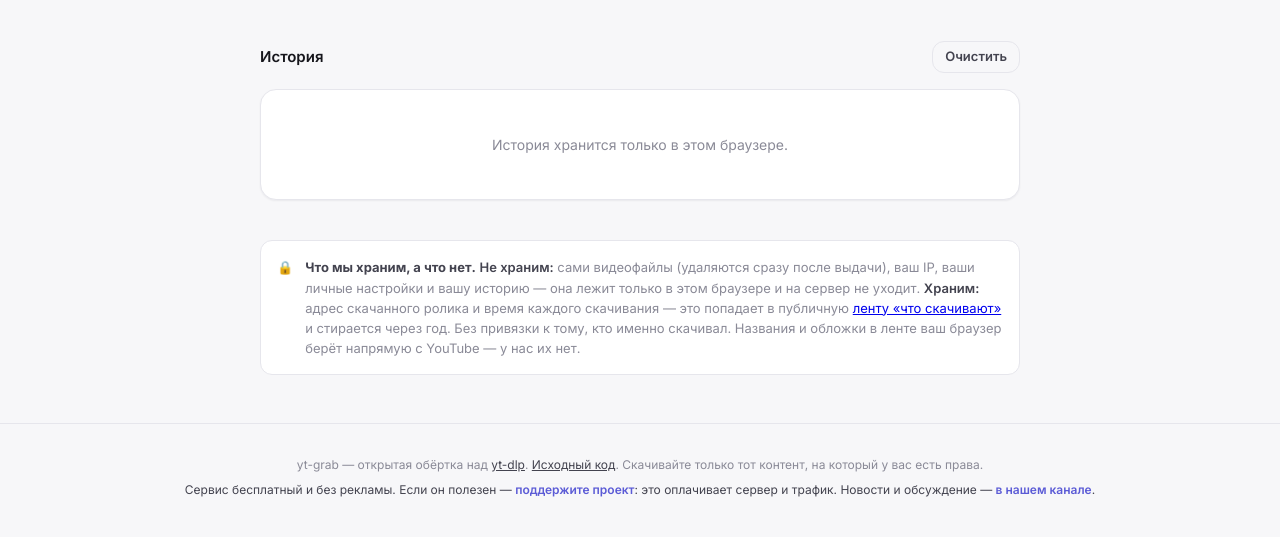
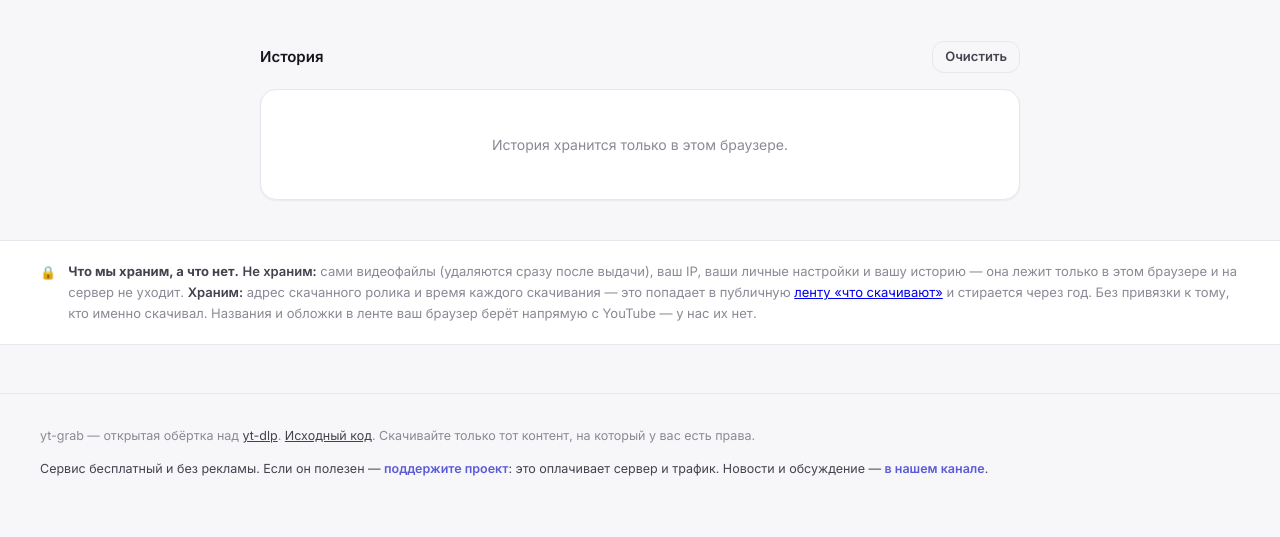
Before and after one commit to zapret-discordyoutube/yt-dlp-gui, a Flask app: page / in a window 1280 px wide. Shown: the part 637-1174 px from the top of the page. After the commit the page ends 1113 px from the top, so only its background shows below. Run offline with Flask 3, Linux system fonts and the light colour scheme.

Commit message:
curl_cffi для Cloudflare-сайтов, deno для YouTube, чистая плашка приватности
- curl_cffi в зависимостях: браузерный impersonate, без него kick.com и
  pornhub отдавали 403/404. yt-dlp подхватывает автоматически.
- Плашка «что храним» вынесена в полосу во всю ширину (.note-band):
  фон/границу задаёт полоса, текст ложится ровно от края до края,
  блок стал ниже. Футер тоже во всю ширину, текст слева.
- Очистка истории теперь спрашивает подтверждение.

Инфраструктура (вне репозитория): установлен deno (JS-runtime для
nsig-челленджа YouTube), в zapret добавлены instagram.com/cdninstagram.com/
fbcdn.net.

Co-Authored-By: Claude Opus 4.8 <noreply@anthropic.com>

```diff
--- a/requirements.txt
+++ b/requirements.txt
@@ -3,3 +3,6 @@ gunicorn==26.2.0
 Jinja2==3.1.6
 Werkzeug==3.1.8
 yt-dlp==2026.8.19
+# Браузерный impersonate для yt-dlp: без него сайты за Cloudflare/анти-ботом
+# (kick.com, pornhub и др.) отдают 403/404. yt-dlp сам его подхватывает.
+curl_cffi==0.16.3
--- a/static/style.css
+++ b/static/style.css
@@ -341,6 +341,14 @@ select.input{height:40px; font-size:14px; border-radius:var(--r-md); padding:0 v
   border-radius:var(--r-md); padding:var(--s-4);
   color:var(--text-muted); font-size:13px; display:flex; gap:var(--s-3);
 }
+/* Плашка приватности — полоса во всю ширину. Фон/границу задаёт полоса, а
+   не внутренняя карточка, поэтому текст ложится ровно от края до края. */
+.note-band{margin-top:var(--s-10); padding-block:var(--s-5);
+  background:var(--surface-1); border-block:1px solid var(--border)}
+.note-band__in{width:100%; padding-inline:clamp(16px, 4vw, 40px)}
+.note-band .note{background:none; border:0; border-radius:0; padding:0;
+  align-items:flex-start; line-height:1.6}
+.note-band .note > span:first-child{flex:none; margin-top:1px}
 .note strong{color:var(--text-secondary)}
 
 /* Toasts */
@@ -366,9 +374,13 @@ select.input{height:40px; font-size:14px; border-radius:var(--r-md); padding:0 v
 
 .footer{margin-top:var(--s-12); padding-block:var(--s-8);
   border-top:1px solid var(--border);
-  color:var(--text-muted); font-size:12px; text-align:center}
-.footer__in{width:100%; padding-inline:clamp(16px, 4vw, 40px)}
+  color:var(--text-muted); font-size:12.5px}
+/* Во всю ширину, с такими же боковыми отступами, как у шапки. Текст слева,
+   строки с воздухом между собой — чтобы читалось, а не сливалось в «кашу». */
+.footer__in{width:100%; padding-inline:clamp(16px, 4vw, 40px);
+  display:flex; flex-direction:column; gap:8px; text-align:left}
 .footer a{color:var(--text-secondary)}
+.footer a:hover{color:var(--text)}
 
 /* Прямой эфир */
 .live-note{font-size:12px; color:var(--text-muted); line-height:1.5}
--- a/templates/index.html
+++ b/templates/index.html
@@ -186,8 +186,10 @@
       </div>
     </div>
   </section>
+</main>
 
-  <section class="section">
+<section class="note-band">
+  <div class="note-band__in">
     <div class="note">
       <span aria-hidden="true">🔒</span>
       <span><strong>Что мы храним, а что нет.</strong>
@@ -198,8 +200,8 @@
       Без привязки к тому, кто именно скачивал.
       Названия и обложки в ленте ваш браузер берёт напрямую с YouTube — у нас их нет.</span>
     </div>
-  </section>
-</main>
+  </div>
+</section>
 
 <footer class="footer">
   <div class="footer__in">
@@ -671,6 +673,9 @@ function renderHistory() {
   }));
 }
 $("#clear-history").addEventListener("click", () => {
+  const hist = store.get(LS_HISTORY, []);
+  if (!hist.length) { toast("История уже пуста"); return; }
+  if (!confirm(`Очистить историю (${hist.length})? Это действие нельзя отменить.`)) return;
   store.set(LS_HISTORY, []); renderHistory(); toast("История очищена");
 });
 
```
